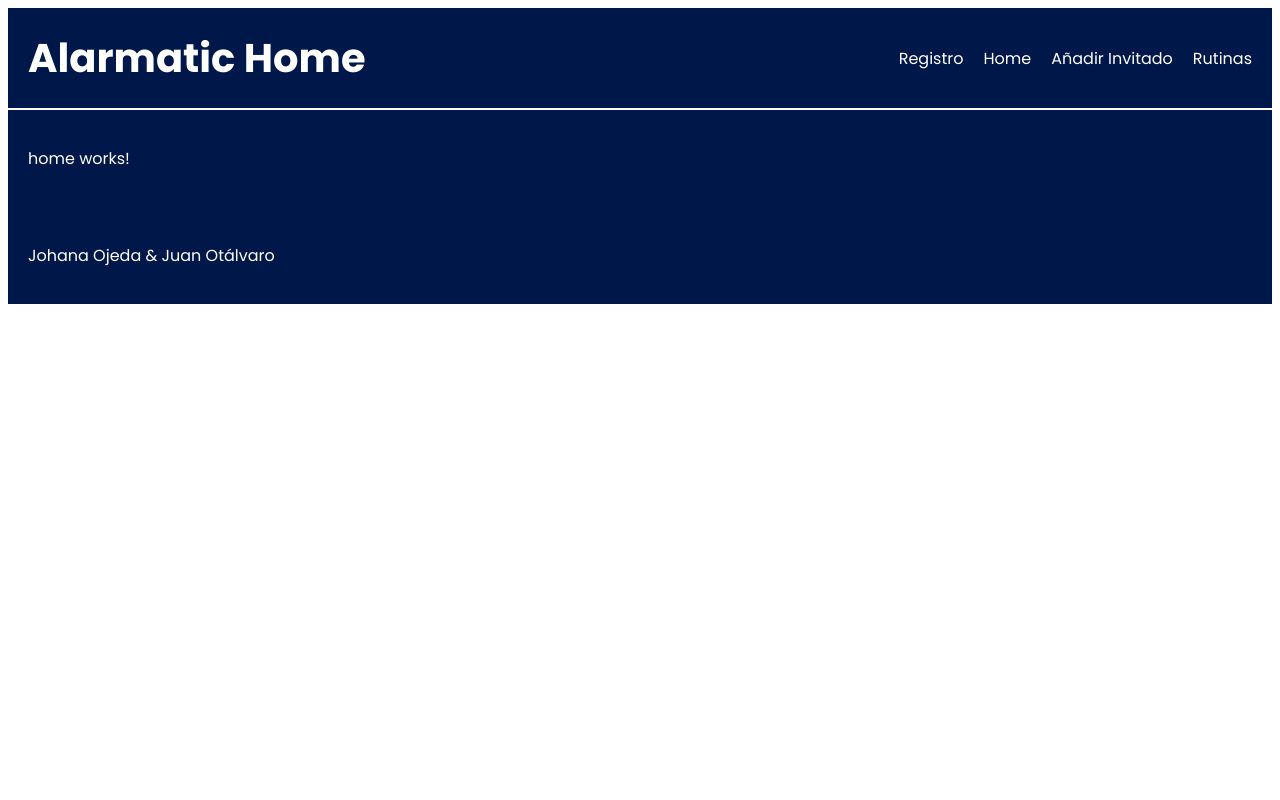
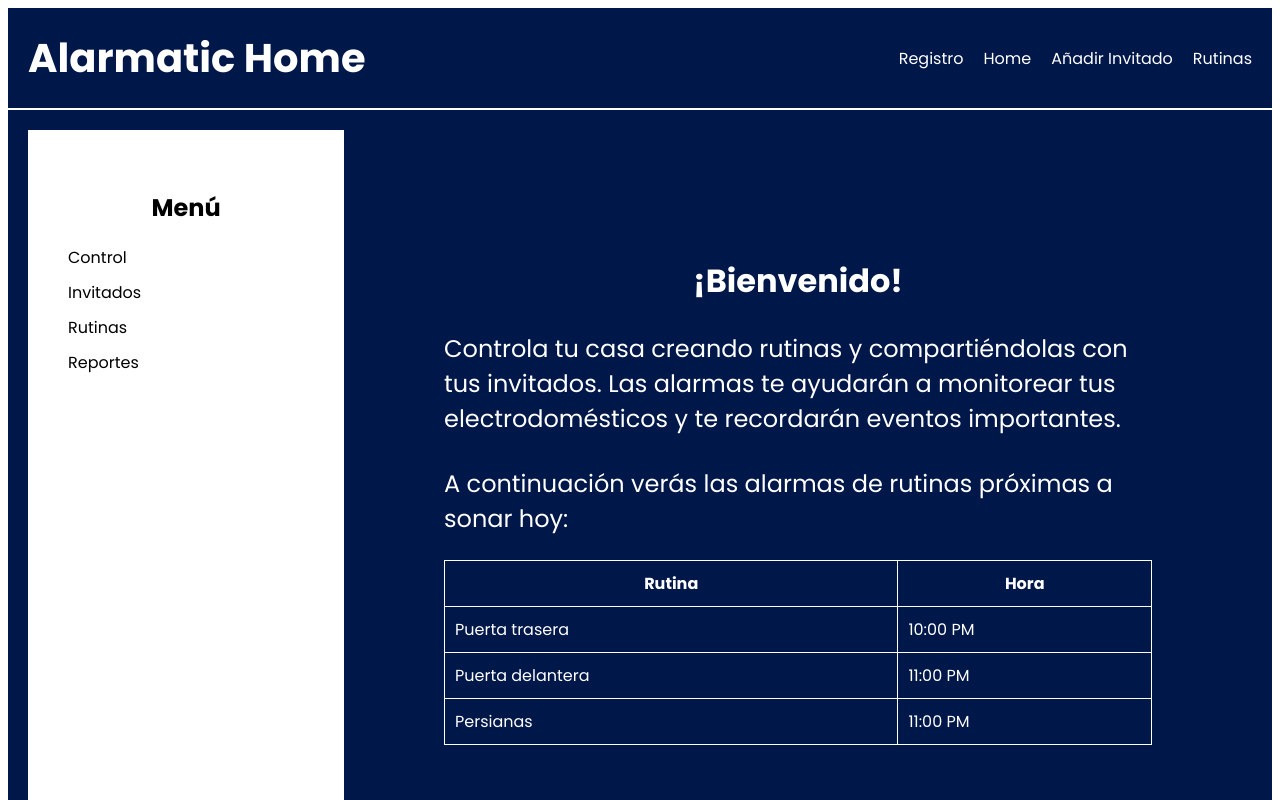
Before and after one commit to johaojeda/uxweb, an Angular app in the folder alarmatic-home/: page /home in a window 1280 px wide. Shown: the top 800 px of the page. Built offline with nearby package versions, Linux system fonts and the light colour scheme.

Commit message:
Se agrega pantalla home

```diff
--- a/alarmatic-home/src/app/home/home.component.html
+++ b/alarmatic-home/src/app/home/home.component.html
@@ -1 +1,40 @@
-<p>home works!</p>
+<div style="display: flex; height: 100vh;">
+    <!-- Menú -->
+    <div style="background-color: #ffffff; color: #000000; font-family: 'Poppins', sans-serif; width: 25%; padding: 40px;">
+      <h2 style="font-weight: bold; text-align: center;">Menú</h2>
+      <nav>
+        <ul style="list-style-type: none; padding: 0; margin: 0;">
+          <li style="margin-bottom: 10px;"><a href="#" style="text-decoration: none; color: #000000;">Control</a></li>
+          <li style="margin-bottom: 10px;"><a href="#" style="text-decoration: none; color: #000000;">Invitados</a></li>
+          <li style="margin-bottom: 10px;"><a href="#" style="text-decoration: none; color: #000000;">Rutinas</a></li>
+          <li><a href="#" style="text-decoration: none; color: #000000;">Reportes</a></li>
+        </ul>
+      </nav>
+    </div>
+
+    <!-- Contenido -->
+    <div style="background-color: #001749; color: #ffffff; font-family: 'Poppins', sans-serif; width: 75%; padding: 50px; margin: 50px;">
+      <h2 style="font-size: 2em; text-align: center;">¡Bienvenido!</h2>
+      <p style="font-size: 1.5em; ">Controla tu casa creando rutinas y compartiéndolas con tus invitados. Las alarmas te ayudarán a monitorear tus electrodomésticos y te recordarán eventos importantes.</p>
+
+      <p style="font-size: 1.5em; margin-top: 30px;">A continuación verás las alarmas de rutinas próximas a sonar hoy:</p>
+      <table style="width: 100%; margin-top: 10px; border-collapse: collapse;">
+        <tr>
+          <th style="border: 1px solid #ffffff; padding: 10px;">Rutina</th>
+          <th style="border: 1px solid #ffffff; padding: 10px;">Hora</th>
+        </tr>
+        <tr>
+          <td style="border: 1px solid #ffffff; padding: 10px;">Puerta trasera</td>
+          <td style="border: 1px solid #ffffff; padding: 10px;">10:00 PM</td>
+        </tr>
+        <tr>
+          <td style="border: 1px solid #ffffff; padding: 10px;">Puerta delantera</td>
+          <td style="border: 1px solid #ffffff; padding: 10px;">11:00 PM</td>
+        </tr>
+        <tr>
+          <td style="border: 1px solid #ffffff; padding: 10px;">Persianas</td>
+          <td style="border: 1px solid #ffffff; padding: 10px;">11:00 PM</td>
+        </tr>
+      </table>
+    </div>
+  </div>
```
